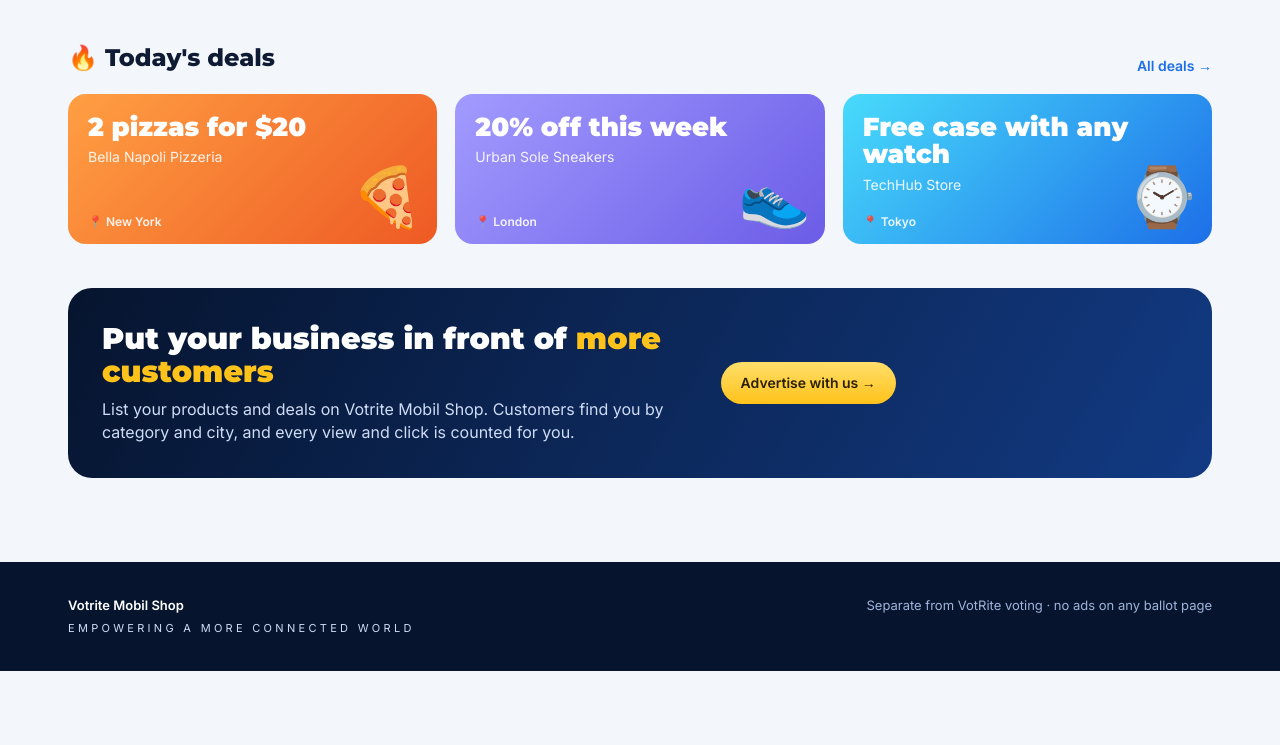
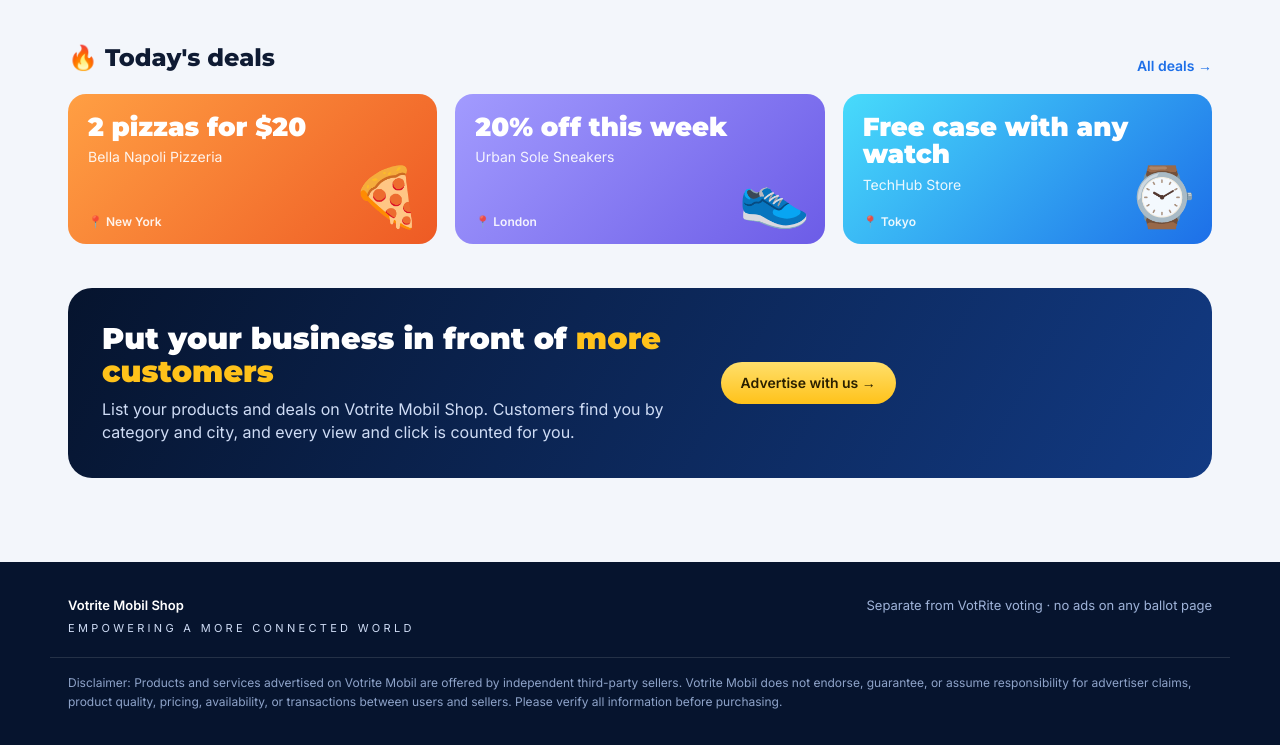
Before and after one commit to anirudhatalmale6-alt/votrite-shop-demo, a plain HTML site: page index.html in a window 1280 px wide. Shown: the part 1234-1979 px from the top of the page. Before the commit the page ends 1905 px from the top, so only its background shows below. Drawn offline with Linux system fonts and the light colour scheme.

Commit message:
Add third-party seller disclaimer (footer + business pages)

```diff
--- a/index.html
+++ b/index.html
@@ -147,6 +147,8 @@ th{background:#f7f9fd;color:var(--muted);font-weight:600;font-size:12px;text-tra
 footer{background:var(--navy);color:#9fb3d9;margin-top:40px;padding:34px 0;font-size:13px}
 footer .f{display:flex;justify-content:space-between;gap:20px;flex-wrap:wrap}
 footer b{color:#fff}
+footer .disc{border-top:1px solid rgba(255,255,255,.12);margin-top:20px;padding-top:16px;font-size:12px;line-height:1.55;color:#8ea3c9}
+.disc-s{font-size:12px;color:var(--muted);margin-top:14px;line-height:1.5}
 .sep{letter-spacing:.3em;color:#cfdcf5;font-size:11px;margin-top:6px}
 .empty{padding:30px;text-align:center;color:var(--muted)}
 .view{display:none}.view.on{display:block}
@@ -284,7 +286,7 @@ footer b{color:#fff}
 <footer><div class="wrap f">
   <div><b>Votrite Mobil Shop</b><div class="sep">EMPOWERING A MORE CONNECTED WORLD</div></div>
   <div>Separate from VotRite voting · no ads on any ballot page</div>
-</div></footer>
+</div><div class="wrap disc">Disclaimer: Products and services advertised on Votrite Mobil are offered by independent third-party sellers. Votrite Mobil does not endorse, guarantee, or assume responsibility for advertiser claims, product quality, pricing, availability, or transactions between users and sellers. Please verify all information before purchasing.</div></footer>
 <div class="toast" id="toast"></div>
 
 <script>
@@ -366,6 +368,7 @@ function render(){
        <div class="item">🕒 <span>Open today 9:00 – 20:00</span></div>
        <button class="btn btn-blue" onclick="shopClick(${b.id})">Visit their shop →</button>
        <button class="btn btn-ghost" onclick="toast('Shared!')">Share</button>
+       <p class="disc-s">Offered by an independent third-party seller. Votrite Mobil does not endorse or guarantee this advertiser. Please verify all information before purchasing.</p>
      </div>
    </div><a class="back" href="#browse">← Back to businesses</a></div>`;
    $("#v-biz").classList.add("on"); }
```
